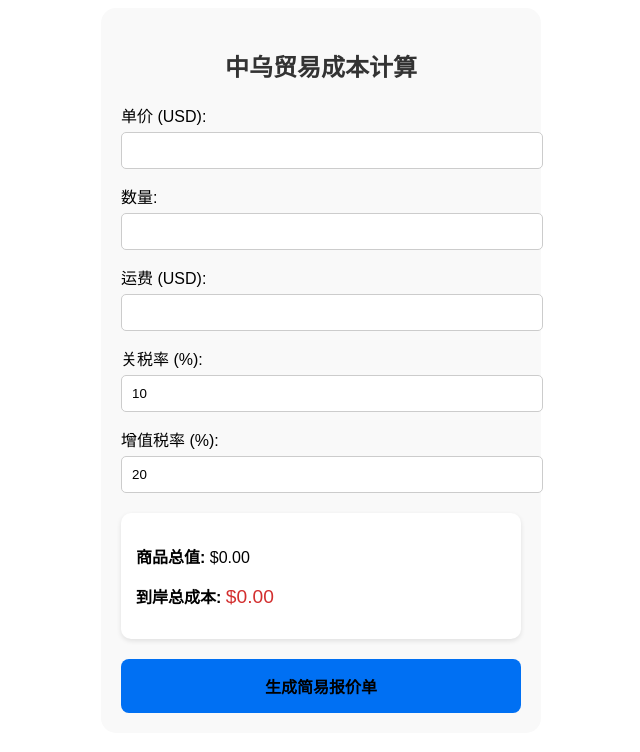
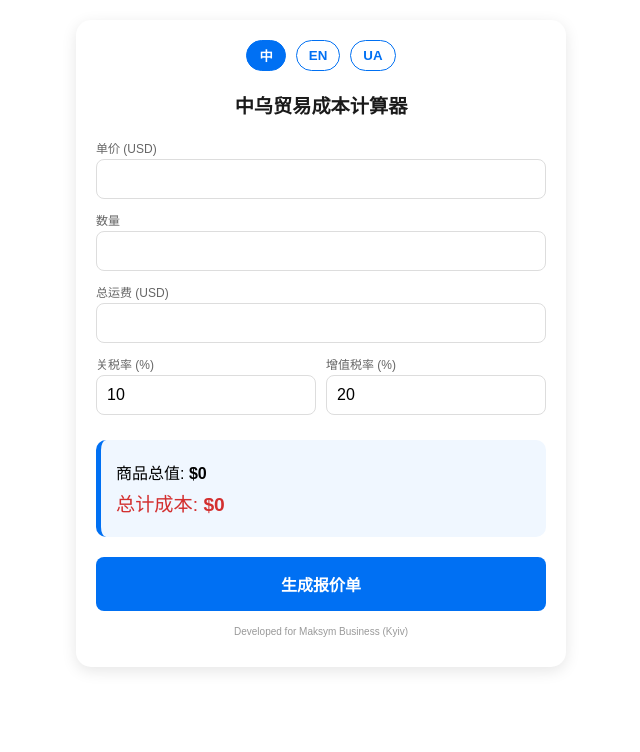
Before and after one commit to Kui-Kui668/trade-calculator, a Next.js app: page / in a window 1280 px wide. Shown: the top 752 px of the page, without its empty margins (319-959 px from the left). Built offline with nearby package versions, Linux system fonts and the light colour scheme.

Commit message:
Add multilingual support to TradeCalculator

```diff
--- a/pages/index.js
+++ b/pages/index.js
@@ -1,56 +1,89 @@
+'use client';
 import React, { useState } from 'react';
 
 export default function TradeCalculator() {
-  // 1. 这里是我们的“账本”数据
+  const [lang, setLang] = useState('zh');
   const [inputs, setInputs] = useState({
-    price: '',
-    qty: '',
-    shipping: '',
-    dutyRate: 10, // 默认关税 10%
-    vatRate: 20,  // 默认增值税 20%
+    price: '', qty: '', shipping: '', dutyRate: 10, vatRate: 20,
   });
 
-  // 2. 这里是“大脑”：计算逻辑
+  const t = {
+    zh: {
+      title: '中乌贸易成本计算器',
+      price: '单价 (USD)', qty: '数量', shipping: '总运费 (USD)',
+      duty: '关税率 (%)', vat: '增值税率 (%)',
+      prodTotal: '商品总值', grandTotal: '到岸总成本',
+      btn: '生成报价单', quoteTitle: '--- 贸易报价单 ---',
+      totalCost: '总计成本',
+    },
+    en: {
+      title: 'Trade Cost Calculator',
+      price: 'Unit Price (USD)', qty: 'Quantity', shipping: 'Total Shipping (USD)',
+      duty: 'Duty Rate (%)', vat: 'VAT Rate (%)',
+      prodTotal: 'Product Total', grandTotal: 'Total Landed Cost',
+      btn: 'Generate Quote', quoteTitle: '--- Trade Quotation ---',
+      totalCost: 'Total Cost',
+    },
+    ua: {
+      title: 'Калькулятор вартості торгівлі',
+      price: 'Ціна за одиницю (USD)', qty: 'Кількість', shipping: 'Вартість доставки (USD)',
+      duty: 'Ставка мита (%)', vat: 'Ставка ПДВ (%)',
+      prodTotal: 'Вартість товару', grandTotal: 'Загальна вартість (DDP)',
+      btn: 'Сформувати пропозицію', quoteTitle: '--- Комерційна пропозиція ---',
+      totalCost: 'Загальна вартість',
+    }
+  };
+
   const handleInputChange = (e) => {
     const { name, value } = e.target;
     setInputs({ ...inputs, [name]: value });
   };
 
-  const productTotal = (inputs.price * inputs.qty) || 0;
+  const productTotal = (Number(inputs.price) * Number(inputs.qty)) || 0;
   const shippingTotal = parseFloat(inputs.shipping) || 0;
-  const dutyAmount = (productTotal + shippingTotal) * (inputs.dutyRate / 100);
-  const vatAmount = (productTotal + shippingTotal + dutyAmount) * (inputs.vatRate / 100);
+  const dutyAmount = (productTotal + shippingTotal) * (Number(inputs.dutyRate) / 100);
+  const vatAmount = (productTotal + shippingTotal + dutyAmount) * (Number(inputs.vatRate) / 100);
   const grandTotal = productTotal + shippingTotal + dutyAmount + vatAmount;
 
-  // 3. 这里是“功能”：生成报价单
   const copyQuote = () => {
-    const quote = `--- 贸易报价单 ---\n商品货值: $${productTotal.toFixed(2)}\n运费: $${shippingTotal.toFixed(2)}\n关税: $${dutyAmount.toFixed(2)}\n增值税: $${vatAmount.toFixed(2)}\n-----------------\n到岸总成本: $${grandTotal.toFixed(2)}`;
-    alert(quote); // 在手机上会弹出一个整齐的报价框
+    const current = t[lang];
+    const quote = `${current.quoteTitle}\n${current.prodTotal}: $${productTotal.toFixed(2)}\n${current.duty}: $${dutyAmount.toFixed(2)}\n${current.vat}: $${vatAmount.toFixed(2)}\n-----------------\n${current.grandTotal}: $${grandTotal.toFixed(2)}`;
+    alert(quote);
   };
 
-  // 4. 这里是“脸面”：手机端界面
   return (
-    <div style={{ padding: '20px', fontFamily: 'sans-serif', maxWidth: '400px', margin: 'auto', backgroundColor: '#f9f9f9', borderRadius: '15px' }}>
-      <h2 style={{ textAlign: 'center', color: '#333' }}>中乌贸易成本计算</h2>
-
-      <div style={{ display: 'flex', flexDirection: 'column', gap: '15px' }}>
-        <label>单价 (USD): <input type="number" name="price" value={inputs.price} onChange={handleInputChange} style={inputStyle} /></label>
-        <label>数量: <input type="number" name="qty" value={inputs.qty} onChange={handleInputChange} style={inputStyle} /></label>
-        <label>运费 (USD): <input type="number" name="shipping" value={inputs.shipping} onChange={handleInputChange} style={inputStyle} /></label>
-        <label>关税率 (%): <input type="number" name="dutyRate" value={inputs.dutyRate} onChange={handleInputChange} style={inputStyle} /></label>
-        <label>增值税率 (%): <input type="number" name="vatRate" value={inputs.vatRate} onChange={handleInputChange} style={inputStyle} /></label>
+    <div style={{ padding: '20px', fontFamily: 'sans-serif', maxWidth: '450px', margin: '20px auto', backgroundColor: '#ffffff', borderRadius: '15px', boxShadow: '0 4px 15px rgba(0,0,0,0.1)' }}>
+      <div style={{ display: 'flex', justifyContent: 'center', gap: '10px', marginBottom: '20px' }}>
+        <button onClick={() => setLang('zh')} style={langBtnStyle(lang === 'zh')}>中</button>
+        <button onClick={() => setLang('en')} style={langBtnStyle(lang === 'en')}>EN</button>
+        <button onClick={() => setLang('ua')} style={langBtnStyle(lang === 'ua')}>UA</button>
       </div>
 
-      <div style={{ marginTop: '20px', padding: '15px', backgroundColor: '#fff', borderRadius: '10px', boxShadow: '0 2px 5px rgba(0,0,0,0.1)' }}>
-        <p><strong>商品总值:</strong> ${productTotal.toFixed(2)}</p>
-        <p><strong>到岸总成本:</strong> <span style={{ color: '#d32f2f', fontSize: '1.2em' }}>${grandTotal.toFixed(2)}</span></p>
+      <h2 style={{ textAlign: 'center', color: '#1a1a1a', marginBottom: '20px', fontSize: '1.2em' }}>{t[lang].title}</h2>
+
+      <div style={{ display: 'flex', flexDirection: 'column', gap: '12px' }}>
+        <div style={inputGroupStyle}><span style={labelStyle}>{t[lang].price}</span><input type="number" name="price" value={inputs.price} onChange={handleInputChange} style={inputStyle} /></div>
+        <div style={inputGroupStyle}><span style={labelStyle}>{t[lang].qty}</span><input type="number" name="qty" value={inputs.qty} onChange={handleInputChange} style={inputStyle} /></div>
+        <div style={inputGroupStyle}><span style={labelStyle}>{t[lang].shipping}</span><input type="number" name="shipping" value={inputs.shipping} onChange={handleInputChange} style={inputStyle} /></div>
+        <div style={{ display: 'flex', gap: '10px' }}>
+          <div style={inputGroupStyle}><span style={labelStyle}>{t[lang].duty}</span><input type="number" name="dutyRate" value={inputs.dutyRate} onChange={handleInputChange} style={inputStyle} /></div>
+          <div style={inputGroupStyle}><span style={labelStyle}>{t[lang].vat}</span><input type="number" name="vatRate" value={inputs.vatRate} onChange={handleInputChange} style={inputStyle} /></div>
+        </div>
       </div>
 
-      <button onClick={copyQuote} style={buttonStyle}>生成简易报价单</button>
+      <div style={{ marginTop: '25px', padding: '15px', backgroundColor: '#f0f7ff', borderRadius: '10px', borderLeft: '5px solid #0070f3' }}>
+        <p style={{ margin: '5px 0' }}>{t[lang].prodTotal}: <strong>${productTotal.toLocaleString()}</strong></p>
+        <p style={{ margin: '5px 0', fontSize: '1.2em', color: '#d32f2f' }}>{t[lang].totalCost}: <strong>${grandTotal.toLocaleString()}</strong></p>
+      </div>
+
+      <button onClick={copyQuote} style={buttonStyle}>{t[lang].btn}</button>
+      <p style={{ textAlign: 'center', fontSize: '10px', color: '#999', marginTop: '15px' }}>Developed for Maksym Business (Kyiv)</p>
     </div>
   );
 }
 
-// 简单的样式
-const inputStyle = { width: '100%', padding: '10px', marginTop: '5px', borderRadius: '5px', border: '1px solid #ccc' };
-const buttonStyle = { width: '100%', padding: '15px', marginTop: '20px', backgroundColor: '#0070f3', color: '#white', border: 'none', borderRadius: '8px', fontSize: '16px', fontWeight: 'bold', cursor: 'pointer' };
+const langBtnStyle = (active) => ({ padding: '5px 12px', borderRadius: '20px', border: '1px solid #0070f3', backgroundColor: active ? '#0070f3' : 'white', color: active ? 'white' : '#0070f3', cursor: 'pointer', fontWeight: 'bold' });
+const inputGroupStyle = { display: 'flex', flexDirection: 'column', gap: '3px', flex: 1 };
+const labelStyle = { fontSize: '12px', color: '#666' };
+const inputStyle = { width: '100%', padding: '10px', boxSizing: 'border-box', borderRadius: '8px', border: '1px solid #ddd', fontSize: '16px' };
+const buttonStyle = { width: '100%', padding: '15px', marginTop: '20px', backgroundColor: '#0070f3', color: 'white', border: 'none', borderRadius: '8px', fontSize: '16px', fontWeight: 'bold', cursor: 'pointer' };
```
